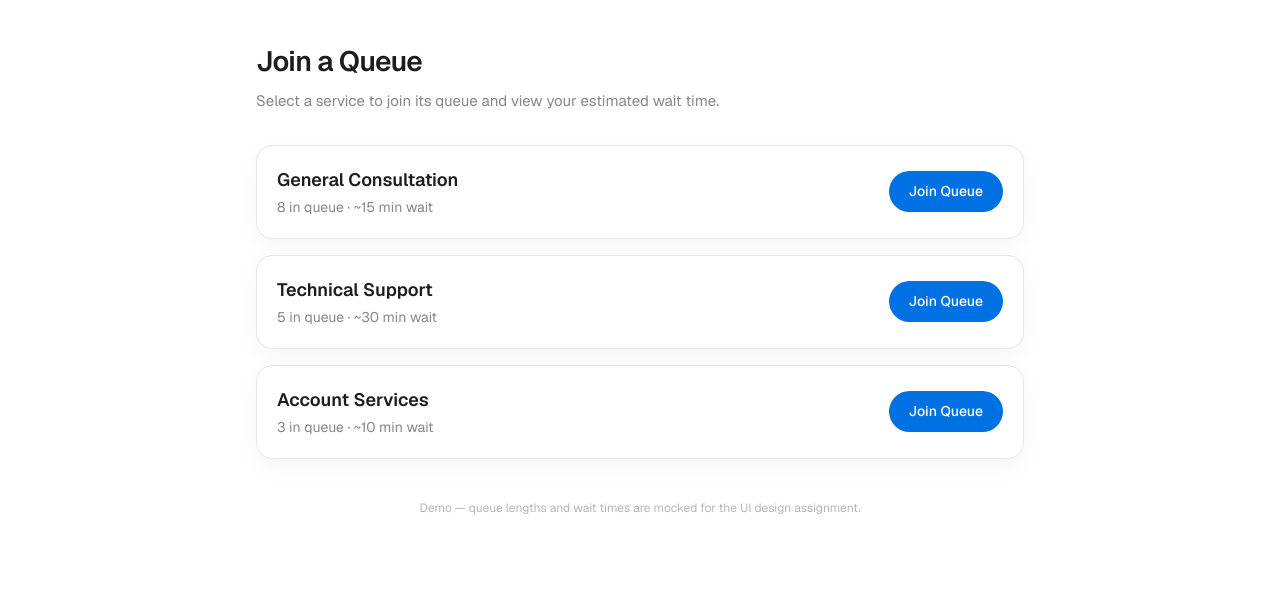
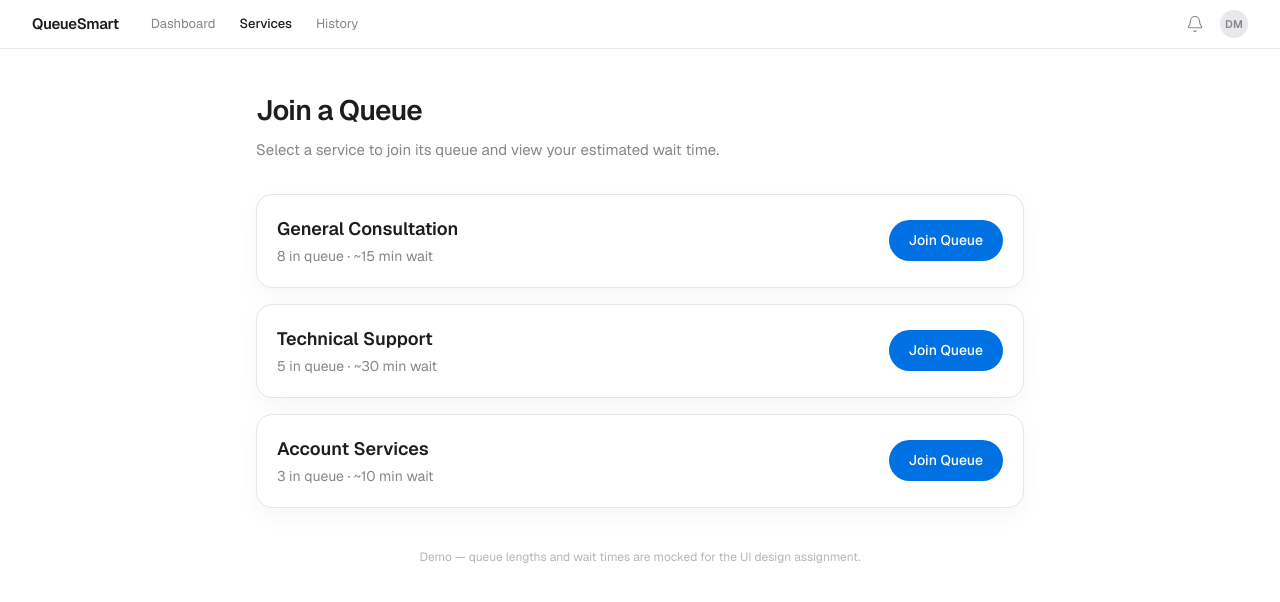
Before and after one commit to DylanMiller765/QueueSmart-4353, a Next.js app in the folder queuesmart/: page /join-queue in a window 1280 px wide. Shown: the top 602 px of the page. Built offline with nearby package versions, Linux system fonts and the light colour scheme.

Commit message:
Add navigation header to join-queue page

```diff
--- a/queuesmart/src/app/join-queue/page.tsx
+++ b/queuesmart/src/app/join-queue/page.tsx
@@ -2,6 +2,8 @@
 
 import { useState } from "react";
 import { useRouter } from "next/navigation";
+import Link from "next/link";
+import { Bell } from "lucide-react";
 
 type Service = {
   id: string;
@@ -31,7 +33,54 @@ export default function JoinQueuePage() {
   }
 
   return (
-    <div className="min-h-screen bg-white px-4 py-10">
+    <div className="min-h-screen bg-white">
+      {/* Navigation */}
+      <nav className="sticky top-0 z-50 border-b border-black/[0.08] bg-white/80 backdrop-blur-xl">
+        <div className="mx-auto flex h-12 max-w-[1280px] items-center justify-between px-8">
+          <div className="flex items-center gap-8">
+            <Link
+              href="/dashboard"
+              className="text-[15px] font-semibold tracking-tight text-foreground"
+            >
+              QueueSmart
+            </Link>
+            <div className="hidden items-center gap-6 sm:flex">
+              <Link
+                href="/dashboard"
+                className="text-[13px] text-muted transition-colors hover:text-foreground"
+              >
+                Dashboard
+              </Link>
+              <Link
+                href="/join-queue"
+                className="text-[13px] font-medium text-foreground"
+              >
+                Services
+              </Link>
+              <Link
+                href="/history"
+                className="text-[13px] text-muted transition-colors hover:text-foreground"
+              >
+                History
+              </Link>
+            </div>
+          </div>
+
+          <div className="flex items-center gap-4">
+            <button className="relative text-muted transition-colors hover:text-foreground">
+              <Bell size={18} strokeWidth={1.5} />
+            </button>
+            <button
+              onClick={() => router.push("/login")}
+              className="flex h-7 w-7 items-center justify-center rounded-full bg-[#e8e8ed] text-[11px] font-semibold text-muted"
+            >
+              DM
+            </button>
+          </div>
+        </div>
+      </nav>
+
+      <div className="px-4 py-10">
       <div className="mx-auto w-full max-w-3xl">
         <h1 className="text-[28px] font-semibold tracking-tight text-foreground">
           Join a Queue
@@ -84,6 +133,7 @@ export default function JoinQueuePage() {
           Demo — queue lengths and wait times are mocked for the UI design assignment.
         </p>
       </div>
+      </div>
     </div>
   );
 }
```
